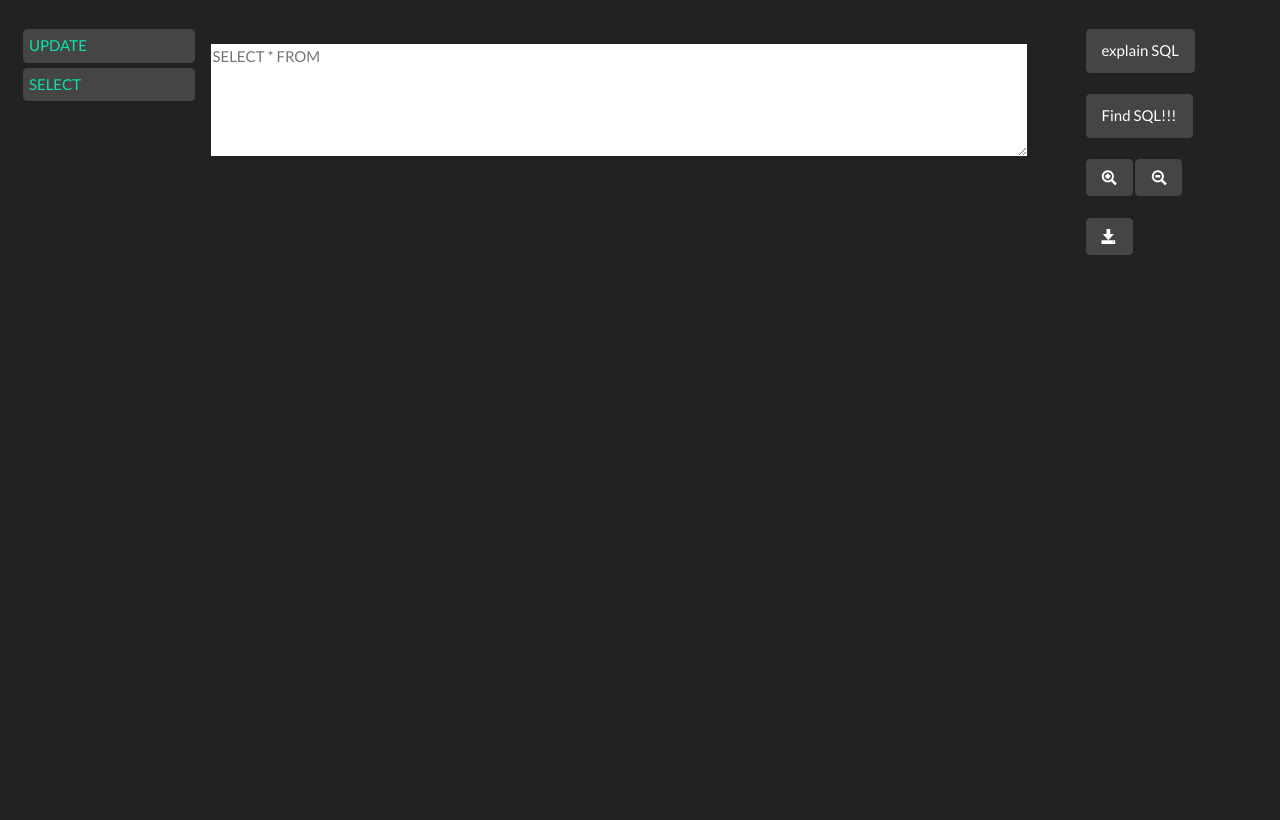
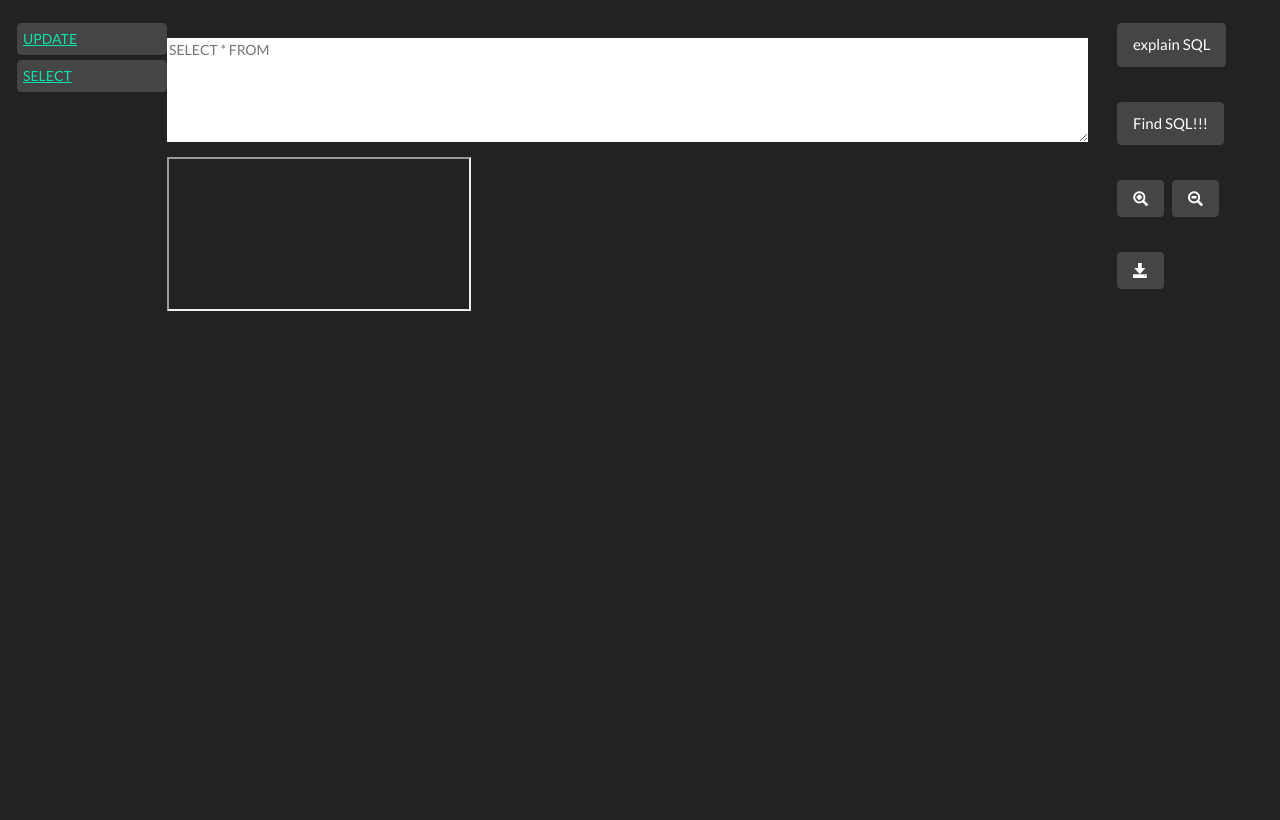
Before and after one commit to pmariaca/sqlPatoCatalog, a PHP site: page / in a window 1280 px wide. Shown: the part 60-880 px from the top of the page. Before the commit the page ends 315 px from the top, so only its background shows below. Run offline with PHP 8.4, Linux system fonts and the light colour scheme; data that the repository does not hold is empty; style sheets or scripts are compiled from the project's sources; some web fonts are replaced.

Commit message:
cambio de table a fluid

```diff
--- a/sqlPatoCatalog/css/sqlCatalog.css
+++ b/sqlPatoCatalog/css/sqlCatalog.css
@@ -1,15 +1,33 @@
 @media screen and (min-width: 768px) {
 	#mmodal .modal-dialog  {width:500px;}
 }
-
 #main_div{
-   min-width: 50px;
+   display:block;
+   position: relative;
+   float:left;
+   /*left:200px;*/
+   left: 12%;
+   /*width:65%;*/
+   width:74%;
+   height:800px;
+   margin: 15px;
 }
 #menu_div{
-   width: 15%;
+   position: absolute;
+    float:left;
+    /*width:200px;*/
+    width:12%;
+    padding-left: 2px;
+    padding-top: 2px;
+    margin:0px;
 }
 #menu2_div{
-    width:15%;
+    position: relative;
+    float:right;
+    /*width:155px;*/
+    width: 12%;
+    padding: 2px 12px 0px 12px;
+    margin: 0px;
 }
 /*------------------------- nav div --------------------------------------*/
 #mmodal ul{
@@ -34,31 +52,29 @@
    border: 1px solid transparent;
 }
 /*------------------------- main div --------------------------------------*/
-#divSelectDb, #resultIframe{
-    margin-top: 15px;
+#strSql{
+   width:100%;
+   min-width:200px;
+   resize:vertical;
+   position: relative;
+   margin-top: 15px;
+   margin-bottom: 15px;
 }
 #divSelectDb{
     width: 30%;
-    min-width:200px;
 }
-#strSql{
-   width:95%;
-   min-width:200px;
-   resize:vertical;
-   margin-top: 15px;
-   margin-bottom: 15px;
+/*------------------------- result ---------------------------------*/
+#tblResult .pagination {
+    background-color: red !important;
 }
-#resultIframe {
-    border: 0;
-    width: 95%;
-    height:400px;
+.table{font-size:14px;}
+.table tr, .table td {
+   padding: 2px !important;
+   margin: 0px !important;
 }
 /*------------------------- menu div --------------------------------------*/
 #accordionN .panel-heading{
     padding: 5px 5px 5px 5px;
-}
-#accordionN .panel-heading a{
-    text-decoration: none;
 }
 #accordionN .panel-body, #accordionN .list-group, #accordionN .panel-body input, #accordionN .panel-heading input  {
    padding: 0px !important;
@@ -69,7 +85,16 @@
    margin: 0px !important;
    border: 1px solid transparent;
 }
+
 /*------------------------- menu2 div -------------------------------------*/
+#menu2_div #sendSql{
+   margin-top: 15px;
+   margin-bottom: 15px;
+}
+#menu2_div #bigger, #menu2_div #smoller{
+   margin-right: 5px;
+   margin-bottom: 15px;
+}
 #accordionA .panel-body {
    padding: 5px;
 }
@@ -88,7 +113,6 @@
    /*padding: 0px !important;*/
    /*margin: 0px !important;*/
 }
-#div_add{
+#accordionA #div_add{
    text-align: right;
 }
-/*------------------------- html result -------------------------------------*/
```
